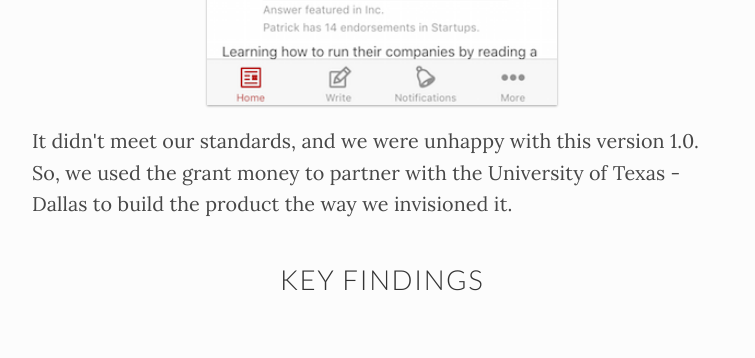
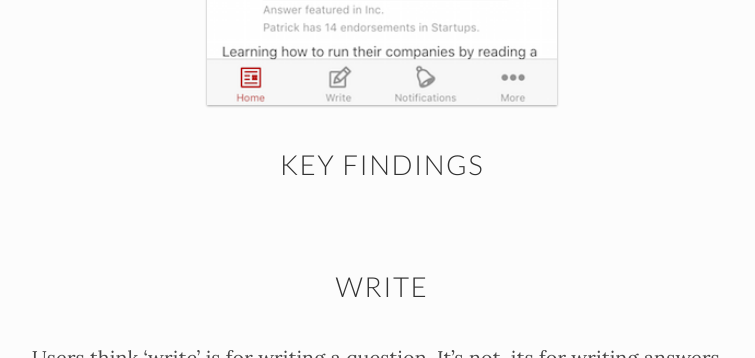
Before and after one commit to sahilkhoja23/sahilkhoja23.github.io, a plain HTML site: page quora.html in a window 1280 px wide. Shown: the part 2080-2438 px from the top of the page, without its empty margins (258-1013 px from the left). Drawn offline with Linux system fonts and the light colour scheme.

Commit message:
quoraremoverf

```diff
--- a/quora.html
+++ b/quora.html
@@ -74,7 +74,7 @@
 
                         <div class="constrain"><img style="width: 50%; height: 50%;" src="images/q1.png"></div>
 
-                        <p>It didn't meet our standards, and we were unhappy with this version 1.0. So, we used the grant money to partner with the University of Texas - Dallas to build the product the way we invisioned it.</p>
+
 
 
 
```
